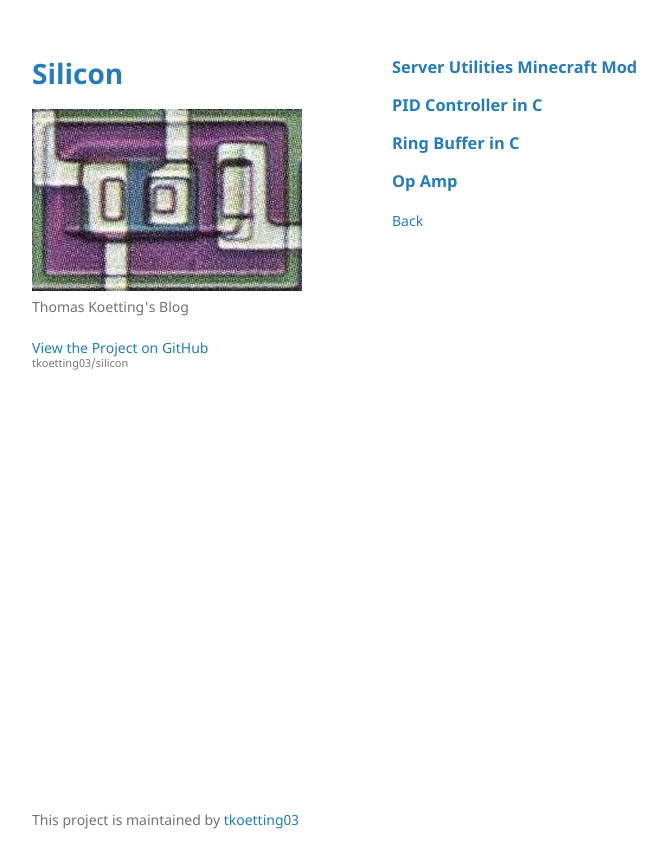
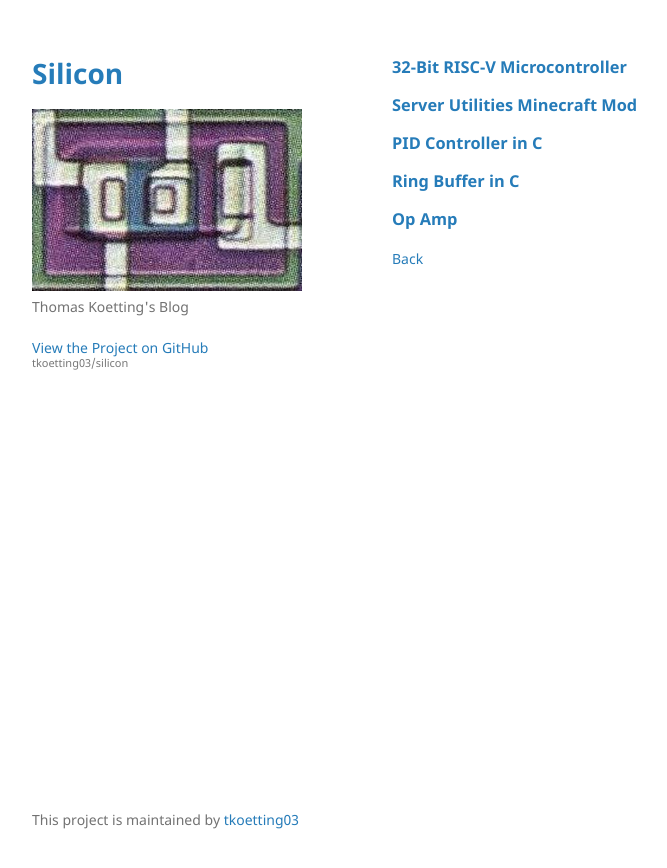
Before and after one commit to tkoetting03/silicon, a Jekyll site: the page built from indexblog.md, in a window 1280 px wide. Shown: the top 868 px of the page, without its empty margins (178-845 px from the left). Built offline with Jekyll 4.4.1, drawn with Linux system fonts in a browser that asks for light colours; our own code applies the rules of GitHub Pages for plain Markdown files.

Commit message:
Add 32-Bit RISC-V Microcontroller link to index

```diff
--- a/indexblog.md
+++ b/indexblog.md
@@ -1,3 +1,5 @@
+### [32-Bit RISC-V Microcontroller](https://github.com/tkoetting03/32-bit-risc-mcu)
+
 ### [Server Utilities Minecraft Mod](https://github.com/tkoetting03/server-utilities)
 
 ### [PID Controller in C](https://github.com/tkoetting03/PID-Tuner)
```
